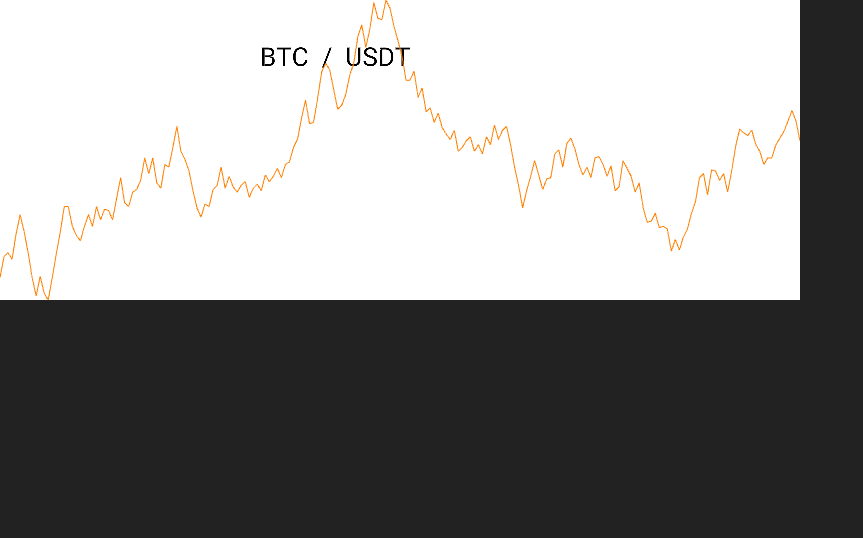
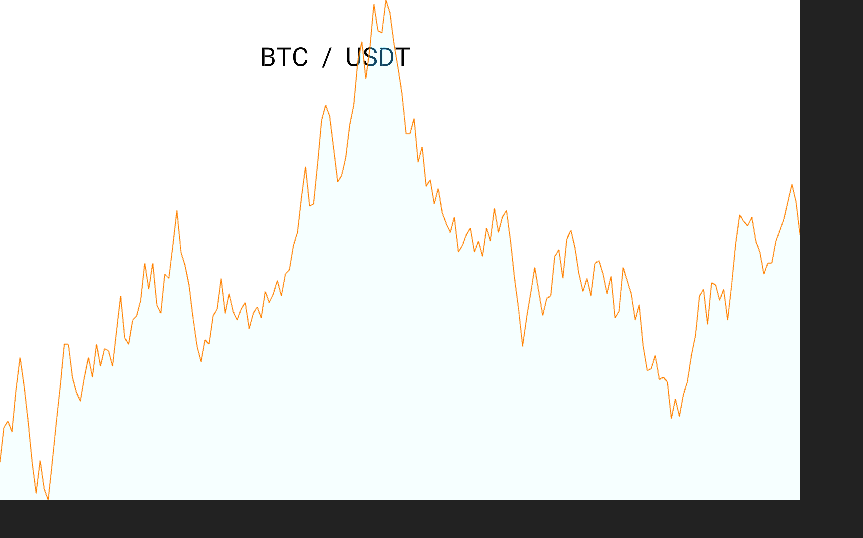
Before and after one commit to globalmap/okotoki-test-task, a website built with Vite: page index.html in a window 1280 px wide. Shown: the whole page, without its empty margins (0-863 px from the left). Built offline with nearby package versions, Linux system fonts and the light colour scheme.

Commit message:
add заливка for graph

```diff
--- a/index.html
+++ b/index.html
@@ -9,7 +9,7 @@
   </style>
 </head>
 <body style="background-color: #222;">
-  <canvas id="canvas" width="800" height="300"></canvas>
+  <canvas id="canvas" width="800" height="500"></canvas>
   <script type="module" src="/src/main.ts"></script>
 </body>
 </html>
--- a/src/graph.ts
+++ b/src/graph.ts
@@ -1,14 +1,31 @@
+import { createProgram } from "./utils";
+
+function createFillVertices(points: [number, number][]): Float32Array {
+  const fillVerts: number[] = [];
+
+  for (let i = 0; i < points.length; i++) {
+    const [x, y] = points[i];
+    fillVerts.push(x, -1); // projection onto X axis (lower bound)
+    fillVerts.push(x, y);  // the graph point itself
+  }
+
+  return new Float32Array(fillVerts);
+}
+
+
 export function drawGraph(
   gl: WebGLRenderingContext,
   data: [number, number][],
   options?: {
     color?: [number, number, number, number],
+    fillColor?: [number, number, number, number],
     lineWidth?: number
   }
 ) {
   if (data.length === 0) return;
 
   const color = options?.color || [0.2, 0.7, 1, 1];
+  const fillColor = options?.fillColor || [0.2, 0.7, 1, 0.3];
   const lineWidth = options?.lineWidth || 2;
 
   // Determine data bounds
@@ -16,61 +33,61 @@ export function drawGraph(
   const xMin = Math.min(...xs), xMax = Math.max(...xs);
   const yMin = Math.min(...ys), yMax = Math.max(...ys);
 
-  // Normalize to WebGL space (-1..1)
-  const verts = new Float32Array(data.flatMap(([x, y]) => [
+  // Normalize points
+  const normalized = data.flatMap(([x, y]) => [
     ((x - xMin) / (xMax - xMin)) * 2 - 1,
     ((y - yMin) / (yMax - yMin)) * 2 - 1
-  ]));
+  ]);
 
-  // Shaders
+  // Compile shaders (the same for line and fill)
   const vs = `
     attribute vec2 a_pos;
-    void main() { gl_Position = vec4(a_pos, 0.0, 1.0); }
+    void main() {
+      gl_Position = vec4(a_pos, 0.0, 1.0);
+    }
   `;
   const fs = `
     precision mediump float;
     uniform vec4 u_color;
-    void main() { gl_FragColor = u_color; }
+    void main() {
+      gl_FragColor = u_color;
+    }
   `;
 
-  const prog = createProgram(gl, vs, fs);
-  gl.useProgram(prog);
+  const program = createProgram(gl, vs, fs);
+  gl.useProgram(program);
 
-  const buf = gl.createBuffer()!;
-  gl.bindBuffer(gl.ARRAY_BUFFER, buf);
-  gl.bufferData(gl.ARRAY_BUFFER, verts, gl.STATIC_DRAW);
+  const aPos = gl.getAttribLocation(program, 'a_pos');
+  const uColor = gl.getUniformLocation(program, 'u_color');
 
-  const posLoc = gl.getAttribLocation(prog, 'a_pos');
-  gl.enableVertexAttribArray(posLoc);
-  gl.vertexAttribPointer(posLoc, 2, gl.FLOAT, false, 0, 0);
+  // --- Draw fill ---
 
-  const colorLoc = gl.getUniformLocation(prog, 'u_color');
-  gl.uniform4fv(colorLoc, color);
+  // Create vertices for fill
+  const fillVerts = createFillVertices(
+    normalized.reduce<[number, number][]>((acc, val, i) => {
+      if (i % 2 === 0) acc.push([val, normalized[i + 1]]);
+      return acc;
+    }, [])
+  );
 
+  const fillBuffer = gl.createBuffer()!;
+  gl.bindBuffer(gl.ARRAY_BUFFER, fillBuffer);
+  gl.bufferData(gl.ARRAY_BUFFER, fillVerts, gl.STATIC_DRAW);
+
+  gl.enableVertexAttribArray(aPos);
+  gl.vertexAttribPointer(aPos, 2, gl.FLOAT, false, 0, 0);
+
+  gl.uniform4fv(uColor, fillColor);
+  gl.drawArrays(gl.TRIANGLE_STRIP, 0, fillVerts.length / 2);
+
+  // --- Draw line on top ---
+  const lineVerts = new Float32Array(normalized);
+  const lineBuffer = gl.createBuffer()!;
+  gl.bindBuffer(gl.ARRAY_BUFFER, lineBuffer);
+  gl.bufferData(gl.ARRAY_BUFFER, lineVerts, gl.STATIC_DRAW);
+
+  gl.vertexAttribPointer(aPos, 2, gl.FLOAT, false, 0, 0);
+  gl.uniform4fv(uColor, color);
   gl.lineWidth(lineWidth);
   gl.drawArrays(gl.LINE_STRIP, 0, data.length);
 }
-
-// Minimal helper functions
-function compileShader(gl: WebGLRenderingContext, type: number, src: string): WebGLShader {
-  const sh = gl.createShader(type)!;
-  gl.shaderSource(sh, src);
-  gl.compileShader(sh);
-  if (!gl.getShaderParameter(sh, gl.COMPILE_STATUS)) {
-    throw new Error(gl.getShaderInfoLog(sh) || 'Shader error');
-  }
-  return sh;
-}
-
-function createProgram(gl: WebGLRenderingContext, vsSrc: string, fsSrc: string): WebGLProgram {
-  const vs = compileShader(gl, gl.VERTEX_SHADER, vsSrc);
-  const fs = compileShader(gl, gl.FRAGMENT_SHADER, fsSrc);
-  const p = gl.createProgram()!;
-  gl.attachShader(p, vs);
-  gl.attachShader(p, fs);
-  gl.linkProgram(p);
-  if (!gl.getProgramParameter(p, gl.LINK_STATUS)) {
-    throw new Error(gl.getProgramInfoLog(p) || 'Program error');
-  }
-  return p;
-}
```
